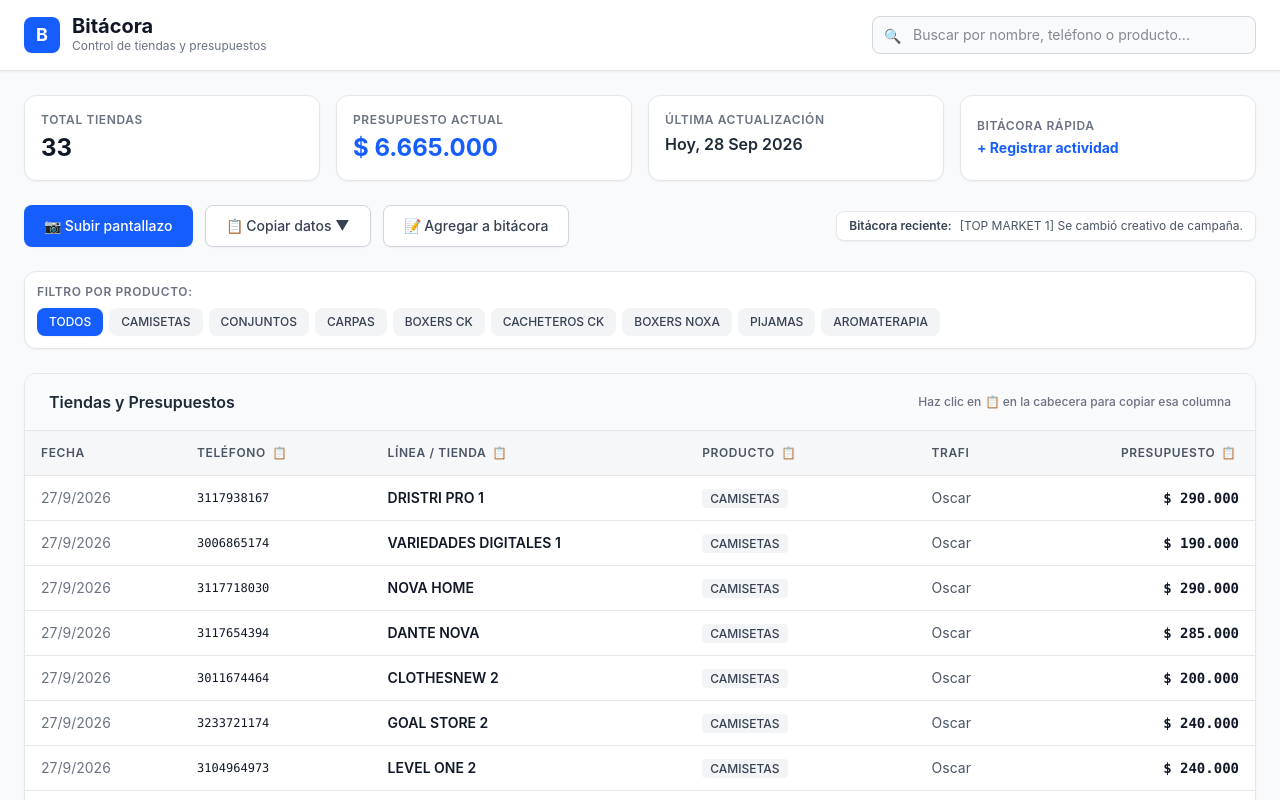
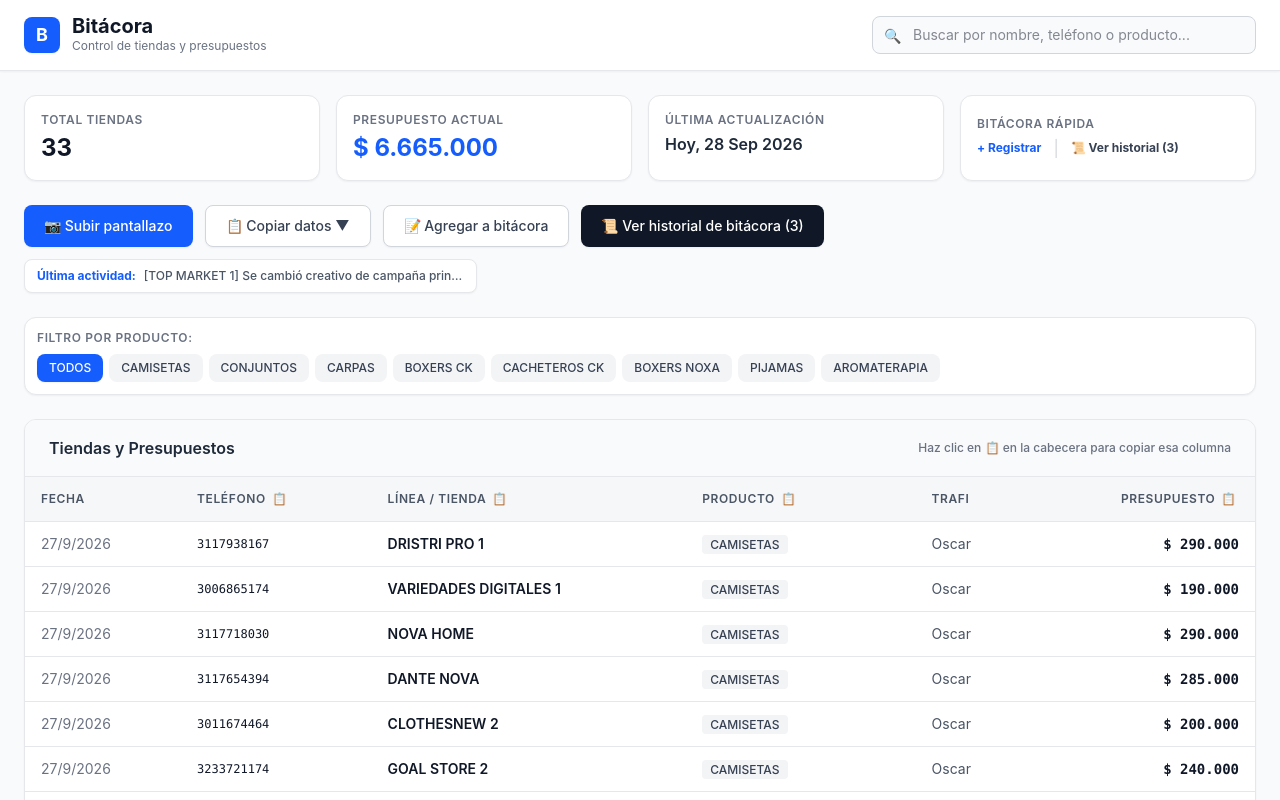
Before and after one commit to kaliman12345678/BITACORA-, a React (Vite) app: page / in a window 1280 px wide. Shown: the top 800 px of the page. Built offline with nearby package versions, Linux system fonts and the light colour scheme.

Commit message:
feat: agregar boton y modal para visualizar el Historial completo de Bitacora

```diff
--- a/src/App.tsx
+++ b/src/App.tsx
@@ -62,13 +62,15 @@ function App() {
   const [extractedData, setExtractedData] = useState<Tienda[]>([]);
   const [feedback, setFeedback] = useState<string | null>(null);
 
-  // Estado para el modal de Bitácora
+  // Estados para Bitácora y su Historial
   const [showBitacoraModal, setShowBitacoraModal] = useState(false);
+  const [showHistorialModal, setShowHistorialModal] = useState(false);
   const [selectedTiendaBitacora, setSelectedTiendaBitacora] = useState('');
   const [actividadTexto, setActividadTexto] = useState('');
   const [bitacoraList, setBitacoraList] = useState<ActividadBitacora[]>([
-    { id: '1', fecha: '28 Sep', tiendaLinea: 'TOP MARKET 1', descripcion: 'Se cambió creativo de campaña.' },
-    { id: '2', fecha: '27 Sep', tiendaLinea: 'NOVA HOME', descripcion: 'Se montó campaña de WhatsApp.' }
+    { id: '1', fecha: '28 Sep 2026 - 14:15', tiendaLinea: 'TOP MARKET 1', descripcion: 'Se cambió creativo de campaña principal.' },
+    { id: '2', fecha: '27 Sep 2026 - 09:30', tiendaLinea: 'NOVA HOME', descripcion: 'Se montó campaña de WhatsApp.' },
+    { id: '3', fecha: '26 Sep 2026 - 16:45', tiendaLinea: 'DANTE NOVA', descripcion: 'Aumento de presupuesto semanal.' }
   ]);
 
   // Estado para menú de Copiar
@@ -156,9 +158,12 @@ function App() {
     e.preventDefault();
     if (!actividadTexto.trim()) return;
 
+    const hoy = new Date();
+    const fechaFormateada = `${hoy.getDate()} Sep ${hoy.getFullYear()} - ${hoy.getHours().toString().padStart(2, '0')}:${hoy.getMinutes().toString().padStart(2, '0')}`;
+
     const nuevaActividad: ActividadBitacora = {
       id: Date.now().toString(),
-      fecha: 'Hoy',
+      fecha: fechaFormateada,
       tiendaLinea: selectedTiendaBitacora || 'General',
       descripcion: actividadTexto
     };
@@ -236,12 +241,21 @@ function App() {
               </div>
               <div className="bg-white p-4 rounded-xl border border-gray-200 shadow-xs flex flex-col justify-center">
                 <p className="text-xs text-gray-500 font-semibold uppercase tracking-wider">Bitácora Rápida</p>
-                <button
-                  onClick={() => setShowBitacoraModal(true)}
-                  className="mt-1 text-sm text-blue-600 font-bold hover:text-blue-800 text-left flex items-center gap-1"
-                >
-                  + Registrar actividad
-                </button>
+                <div className="flex items-center gap-3 mt-1">
+                  <button
+                    onClick={() => setShowBitacoraModal(true)}
+                    className="text-xs text-blue-600 font-bold hover:underline"
+                  >
+                    + Registrar
+                  </button>
+                  <span className="text-gray-300">|</span>
+                  <button
+                    onClick={() => setShowHistorialModal(true)}
+                    className="text-xs text-gray-700 font-bold hover:underline flex items-center gap-1"
+                  >
+                    📜 Ver historial ({bitacoraList.length})
+                  </button>
+                </div>
               </div>
             </div>
 
@@ -313,13 +327,24 @@ function App() {
                 >
                   📝 Agregar a bitácora
                 </button>
+
+                {/* BOTÓN NUEVO: VER HISTORIAL DE BITÁCORA */}
+                <button
+                  onClick={() => setShowHistorialModal(true)}
+                  className="bg-gray-900 text-white px-5 py-2.5 rounded-lg font-medium hover:bg-gray-800 transition-colors shadow-xs flex items-center gap-2 text-sm"
+                >
+                  📜 Ver historial de bitácora ({bitacoraList.length})
+                </button>
               </div>
 
-              {/* Historial rápido de bitácora reciente */}
+              {/* Vista previa de última actividad */}
               {bitacoraList.length > 0 && (
-                <div className="text-xs text-gray-500 bg-white border border-gray-200 px-3 py-1.5 rounded-lg shadow-xs flex items-center gap-2">
-                  <span className="font-semibold text-gray-700">Bitácora reciente:</span>
-                  <span className="truncate max-w-xs text-gray-600">[{bitacoraList[0].tiendaLinea}] {bitacoraList[0].descripcion}</span>
+                <div
+                  onClick={() => setShowHistorialModal(true)}
+                  className="cursor-pointer text-xs text-gray-600 bg-white border border-gray-200 px-3 py-2 rounded-lg shadow-xs flex items-center gap-2 hover:border-blue-300 transition-all"
+                >
+                  <span className="font-bold text-blue-600">Última actividad:</span>
+                  <span className="truncate max-w-xs font-medium">[{bitacoraList[0].tiendaLinea}] {bitacoraList[0].descripcion}</span>
                 </div>
               )}
             </div>
@@ -344,7 +369,7 @@ function App() {
               </div>
             </div>
 
-            {/* Tabla Principal de Tiendas con Copiado de Columna directo en el Header */}
+            {/* Tabla Principal de Tiendas */}
             <div className="bg-white rounded-xl border border-gray-200 shadow-xs overflow-hidden">
               <div className="px-6 py-4 border-b border-gray-200 bg-gray-50 flex justify-between items-center">
                 <h2 className="font-semibold text-gray-800 text-base">
@@ -359,7 +384,6 @@ function App() {
                     <tr className="bg-gray-100/70 text-gray-600 text-xs uppercase tracking-wider border-b border-gray-200">
                       <th className="px-4 py-3 font-semibold">Fecha</th>
 
-                      {/* Botón copiar columna Teléfono */}
                       <th className="px-4 py-3 font-semibold">
                         <div className="flex items-center gap-1">
                           <span>Teléfono</span>
@@ -373,7 +397,6 @@ function App() {
                         </div>
                       </th>
 
-                      {/* Botón copiar columna Línea */}
                       <th className="px-4 py-3 font-semibold">
                         <div className="flex items-center gap-1">
                           <span>Línea / Tienda</span>
@@ -387,7 +410,6 @@ function App() {
                         </div>
                       </th>
 
-                      {/* Botón copiar columna Producto */}
                       <th className="px-4 py-3 font-semibold">
                         <div className="flex items-center gap-1">
                           <span>Producto</span>
@@ -403,7 +425,6 @@ function App() {
 
                       <th className="px-4 py-3 font-semibold">Trafi</th>
 
-                      {/* Botón copiar columna Presupuesto */}
                       <th className="px-4 py-3 font-semibold text-right">
                         <div className="flex items-center justify-end gap-1">
                           <span>Presupuesto</span>
@@ -517,10 +538,10 @@ function App() {
 
       </main>
 
-      {/* MODAL SENCILLO DE BITÁCORA (Principio 12: Sin formularios largos) */}
+      {/* MODAL REGISTRAR ACTIVIDAD */}
       {showBitacoraModal && (
         <div className="fixed inset-0 bg-gray-900/50 backdrop-blur-xs flex items-center justify-center p-4 z-50">
-          <div className="bg-white rounded-2xl border border-gray-200 shadow-xl max-w-md w-full p-6 space-y-4 animate-scale-in">
+          <div className="bg-white rounded-2xl border border-gray-200 shadow-xl max-w-md w-full p-6 space-y-4">
             <div className="flex justify-between items-center border-b border-gray-100 pb-3">
               <h3 className="text-lg font-bold text-gray-900">📝 Registrar en Bitácora</h3>
               <button
@@ -584,6 +605,71 @@ function App() {
         </div>
       )}
 
+      {/* MODAL HISTORIAL DE BITÁCORA (NUEVO) */}
+      {showHistorialModal && (
+        <div className="fixed inset-0 bg-gray-900/50 backdrop-blur-xs flex items-center justify-center p-4 z-50">
+          <div className="bg-white rounded-2xl border border-gray-200 shadow-xl max-w-2xl w-full p-6 space-y-4">
+            <div className="flex justify-between items-center border-b border-gray-100 pb-3">
+              <div className="flex items-center gap-2">
+                <span className="text-xl">📜</span>
+                <h3 className="text-lg font-bold text-gray-900">Historial de Bitácora</h3>
+                <span className="bg-blue-100 text-blue-800 text-xs px-2 py-0.5 rounded-full font-bold">
+                  {bitacoraList.length} registros
+                </span>
+              </div>
+              <button
+                onClick={() => setShowHistorialModal(false)}
+                className="text-gray-400 hover:text-gray-600 text-lg"
+              >
+                ✕
+              </button>
+            </div>
+
+            {/* Lista de Registros */}
+            <div className="max-h-96 overflow-y-auto space-y-3 pr-1">
+              {bitacoraList.length > 0 ? (
+                bitacoraList.map((act) => (
+                  <div key={act.id} className="p-4 rounded-xl border border-gray-200 bg-gray-50 hover:bg-white hover:shadow-xs transition-all space-y-1">
+                    <div className="flex justify-between items-center text-xs">
+                      <span className="font-bold text-blue-600 bg-blue-50 border border-blue-100 px-2 py-0.5 rounded">
+                        {act.tiendaLinea}
+                      </span>
+                      <span className="text-gray-400 font-medium">{act.fecha}</span>
+                    </div>
+                    <p className="text-sm text-gray-800 font-medium pt-1">
+                      {act.descripcion}
+                    </p>
+                  </div>
+                ))
+              ) : (
+                <div className="p-8 text-center text-gray-500">
+                  Aún no hay actividades registradas en la bitácora.
+                </div>
+              )}
+            </div>
+
+            <div className="flex justify-between items-center pt-2 border-t border-gray-100">
+              <button
+                onClick={() => {
+                  setShowHistorialModal(false);
+                  setShowBitacoraModal(true);
+                }}
+                className="text-sm font-bold text-blue-600 hover:underline flex items-center gap-1"
+              >
+                + Registrar nueva actividad
+              </button>
+
+              <button
+                onClick={() => setShowHistorialModal(false)}
+                className="px-5 py-2 text-sm font-medium bg-gray-100 text-gray-700 hover:bg-gray-200 rounded-lg"
+              >
+                Cerrar
+              </button>
+            </div>
+          </div>
+        </div>
+      )}
+
     </div>
   )
 }
```
